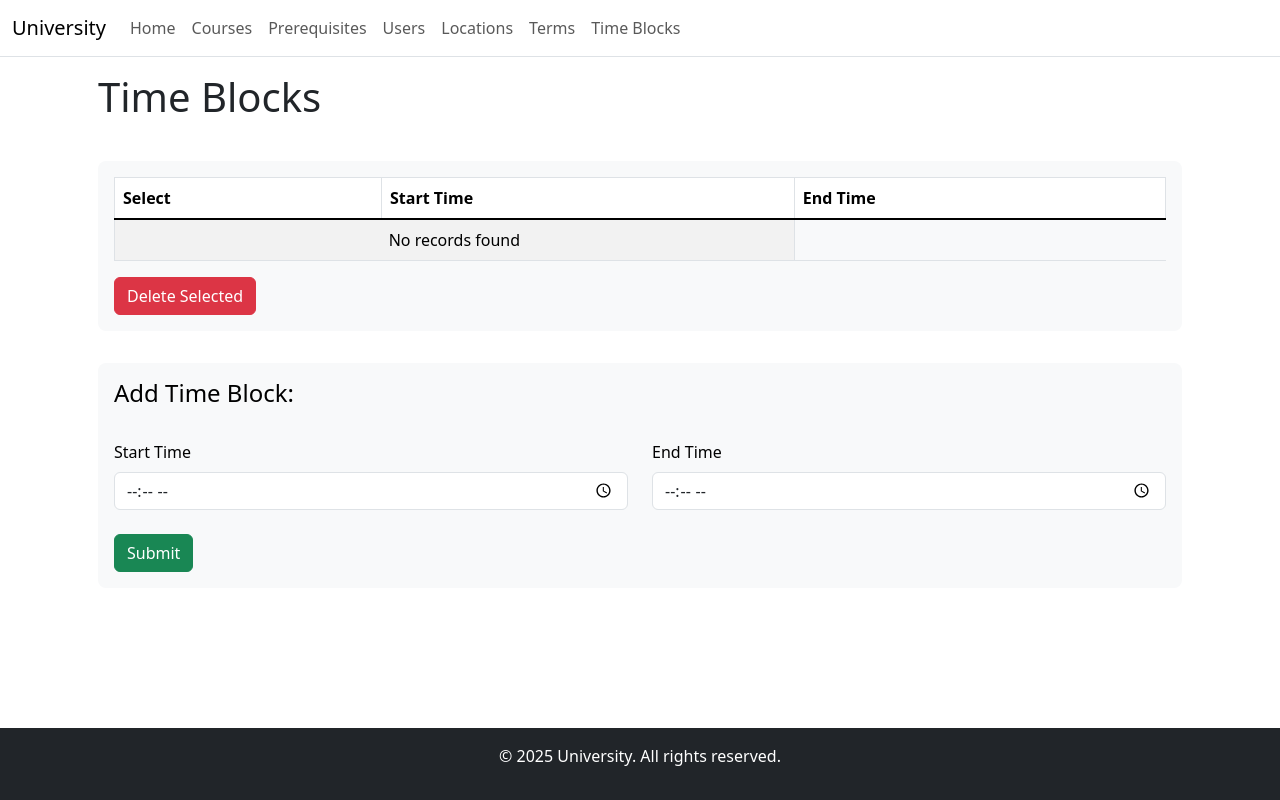
After one commit to tenghoit/university-registrar-db, a PHP site: page /time_blocks.php in a window 1280 px wide. The commit adds this page. Run offline with PHP 8.4, Linux system fonts and the light colour scheme; data that the repository does not hold is empty.

Commit message:
added time

```diff
--- a/php/library.php
+++ b/php/library.php
@@ -226,6 +226,9 @@ function build_nav(){ ?>
                     <li class="nav-item">
                         <a href="../php/terms.php" class="nav-link">Terms</a>
                     </li>
+                    <li class="nav-item">
+                        <a href="../php/time_blocks.php" class="nav-link">Time Blocks</a>
+                    </li>
                 </ul>
             </div>
         </div>
--- /dev/null
+++ b/php/time_blocks.php
@@ -0,0 +1,70 @@
+<?php
+require_once "library.php";
+?>
+
+<!DOCTYPE html>
+<html lang="en">
+<head>
+    <meta charset="UTF-8">
+    <meta name="viewport" content="width=device-width, initial-scale=1.0">
+    <link href="https://cdn.jsdelivr.net/npm/bootstrap@5.3.3/dist/css/bootstrap.min.css" rel="stylesheet" integrity="sha384-QWTKZyjpPEjISv5WaRU9OFeRpok6YctnYmDr5pNlyT2bRjXh0JMhjY6hW+ALEwIH" crossorigin="anonymous">
+    <link rel="stylesheet" href="../css/style.css">
+    <title>Time Blocks</title>
+</head>
+<body>
+    <script src="https://cdn.jsdelivr.net/npm/bootstrap@5.3.3/dist/js/bootstrap.bundle.min.js" integrity="sha384-YvpcrYf0tY3lHB60NNkmXc5s9fDVZLESaAA55NDzOxhy9GkcIdslK1eN7N6jIeHz" crossorigin="anonymous"></script>
+    <header>
+        <?php build_nav(); ?>
+    </header>
+    <main class="container">
+        <section>
+            <div class="row">
+                <div class="col m-3">
+                    <h1>Time Blocks</h1>
+                </div>
+            </div>
+        </section>
+        <section>
+            <div class="row">
+                <div class="col m-3">
+                    <?php
+                    create_table_form(
+                        mode: "delete",
+                        action: "../includes/time_blocks_delete.inc.php",
+                        query: "SELECT * FROM time_blocks_view",
+                        column_names: ["Start Time", "End Time"],
+                        field_names: ["start_time", "end_time"],
+                        has_edit: false
+                    );
+                    ?>
+                </div>
+            </div>
+        </section>
+        <section>
+            <div class="row">
+                <div class="col m-3">
+                    <form action="../includes/time_blocks_insert.inc.php" method="post" class="text-bg-light p-3 rounded-3">
+                        <h4>Add Time Block:</h4><br>
+
+                        <div class="row">
+                            <div class="col">
+                                <label for="start_time" class="form-label">Start Time</label>
+                                <input type="time" name="start_time" id="start_time" class="form-control" required><br>
+                            </div>
+                            <div class="col">
+                                <label for="end_time" class="form-label">End Time</label>
+                                <input type="time" name="end_time" id="end_time" class="form-control" required><br>
+                            </div>
+                        </div>
+
+                        <button type="submit" class="btn btn-success">Submit</button>
+                    </form>
+                </div>
+            </div>
+        </section>
+    </main>
+    <footer>
+        <?php build_footer(); ?>
+    </footer>
+</body>
+</html>
```
Also changed, not shown: includes/time_blocks_delete.inc.php (added, +32 -0 lines), includes/time_blocks_insert.inc.php (added, +28 -0 lines).
